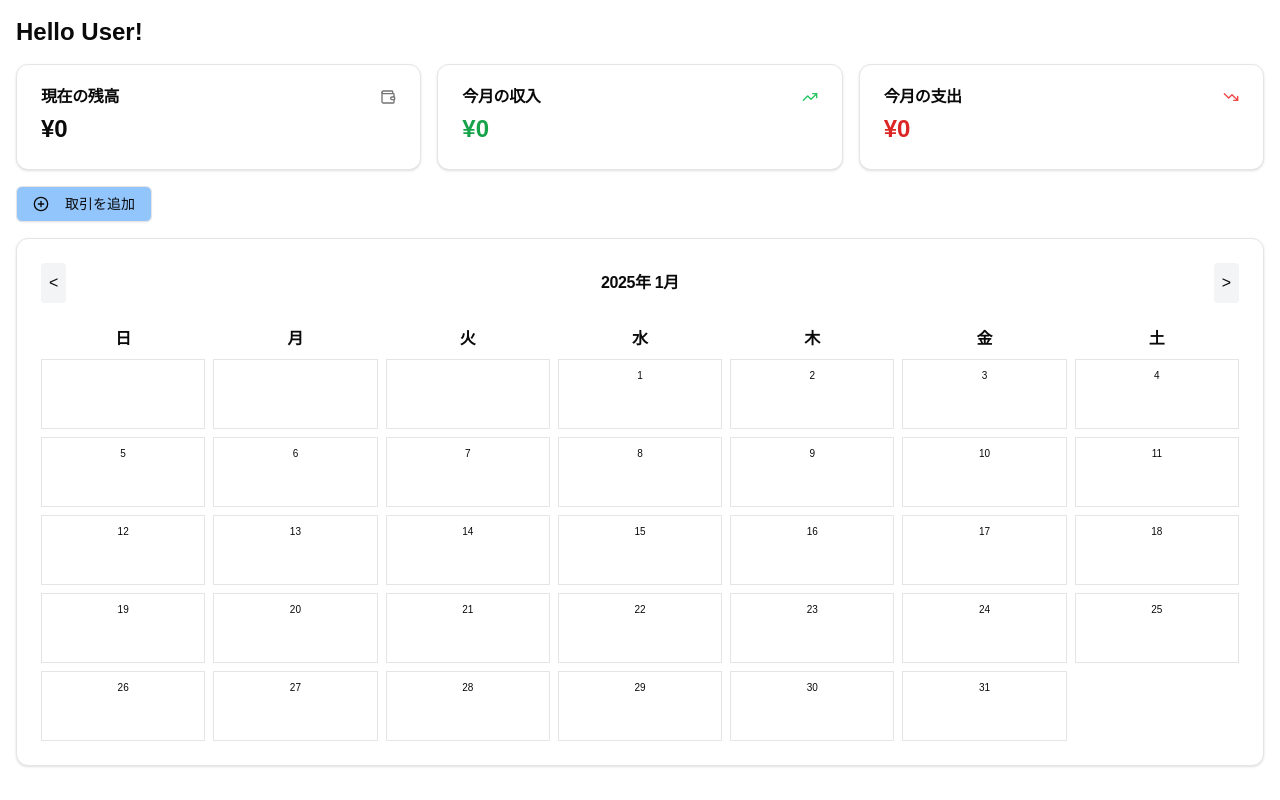
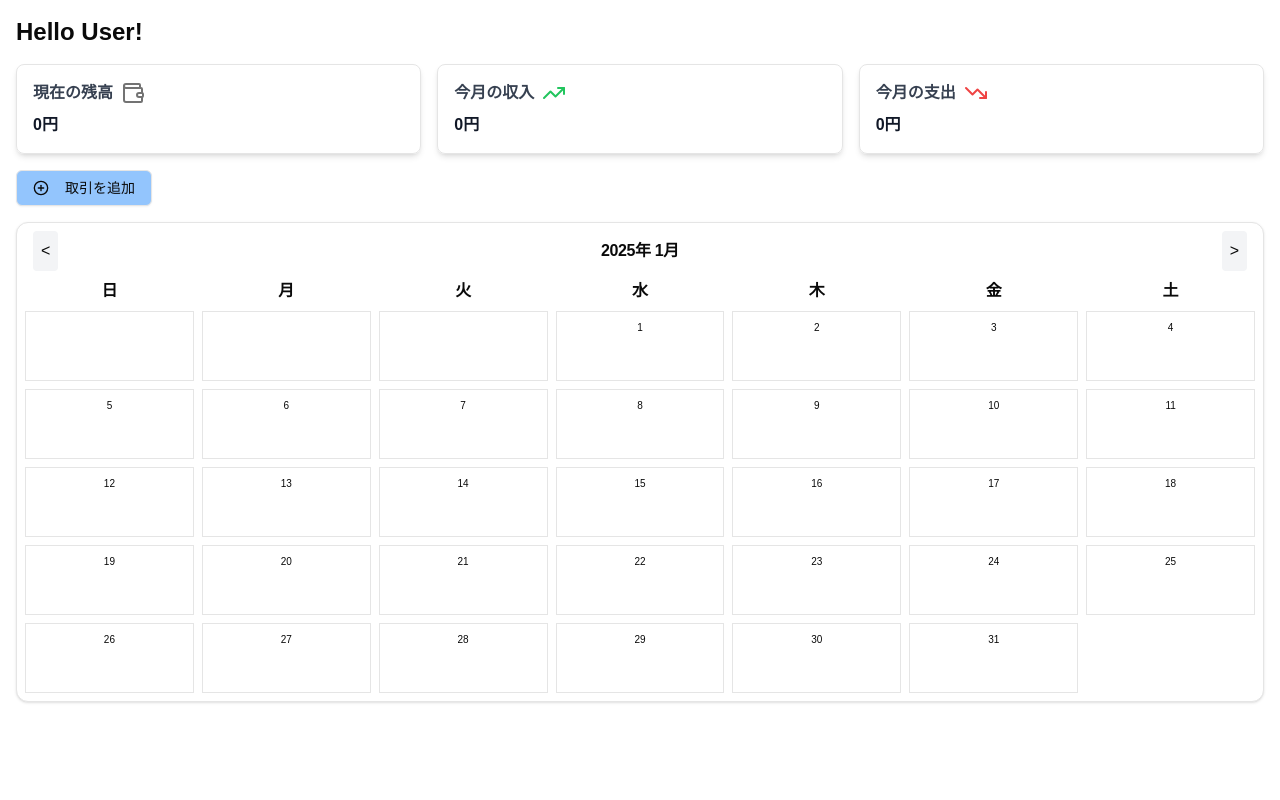
Before and after one commit to renokazaki/Money-Management, a Next.js app: page / in a window 1280 px wide. Built offline with nearby package versions, Linux system fonts and the light colour scheme.

Commit message:
コンポーネント分割

```diff
--- a/app/page.tsx
+++ b/app/page.tsx
@@ -1,93 +1,22 @@
 "use client";
 import React, { useState } from "react";
-import { Button } from "@/components/ui/button";
-import { PlusCircle, TrendingDown, TrendingUp, Wallet } from "lucide-react";
 import Calendar from "@/components/calender/Calendar";
-
 import { Transaction } from "@/types/type";
-import DashboardCard from "@/components/dashBoardCard/DashBoardCard";
-import AddTransactionModal from "@/components/modal/AddTransactionModal";
-
-// 現在の月の取引をフィルタリング
-const getCurrentMonthRange = () => {
-  const now = new Date();
-  const firstDay = new Date(now.getFullYear(), now.getMonth(), 1);
-  const lastDay = new Date(now.getFullYear(), now.getMonth() + 1, 0);
-  return { firstDay, lastDay };
-};
+import DashBoard from "@/components/dashBoard/DashBoard";
 
 const Home = () => {
   const [transactions, setTransactions] = useState<Transaction[]>([]);
-  const [balance, setBalance] = useState<number>(0);
-  const [showModal, setShowModal] = useState(false);
-
-  // 新規取引追加ハンドラ
-  const addTransaction = (transaction: Transaction) => {
-    const newTransactions = [...transactions, transaction];
-    setTransactions(newTransactions);
-    setBalance((prevBalance) =>
-      transaction.type === "income"
-        ? prevBalance + transaction.amount
-        : prevBalance - transaction.amount
-    );
-  };
-
-  // 月の取引をフィルタリング
-  const getCurrentMonthTransactions = () => {
-    const { firstDay, lastDay } = getCurrentMonthRange();
-
-    return transactions.filter((t) => {
-      const transactionDate = new Date(t.date);
-      return transactionDate >= firstDay && transactionDate <= lastDay;
-    });
-  };
 
   return (
     <div className="container mx-auto p-4">
       <h1 className="text-2xl font-bold mb-4">Hello User!</h1>
+      {/* 総合ダッシュボード */}
+      <DashBoard
+        transactions={transactions}
+        setTransactions={setTransactions}
+      />
 
-      {/* 総合ダッシュボード */}
-      <div className="grid grid-cols-3 gap-4 mb-4">
-        <DashboardCard
-          title="現在の残高"
-          amount={balance}
-          icon={<Wallet className="h-4 w-4 text-muted-foreground" />}
-          color="muted"
-        />
-        <DashboardCard
-          title="今月の収入"
-          amount={getCurrentMonthTransactions()
-            .filter((t) => t.type === "income")
-            .reduce((sum, t) => sum + t.amount, 0)}
-          icon={<TrendingUp className="h-4 w-4 text-green-500" />}
-          color="green"
-        />
-        <DashboardCard
-          title="今月の支出"
-          amount={getCurrentMonthTransactions()
-            .filter((t) => t.type === "expense")
-            .reduce((sum, t) => sum + t.amount, 0)}
-          icon={<TrendingDown className="h-4 w-4 text-red-500" />}
-          color="red"
-        />
-      </div>
-
-      {/* 取引追加ボタン */}
-      <Button
-        variant="outline"
-        className="flex items-center mb-4 bg-blue-300"
-        onClick={() => setShowModal(true)}
-      >
-        <PlusCircle className="mr-2" /> 取引を追加
-      </Button>
-
-      {/* モーダル */}
-      {showModal && (
-        <AddTransactionModal
-          onAddTransaction={addTransaction}
-          onClose={() => setShowModal(false)}
-        />
-      )}
+      {/* カレンダー */}
       <Calendar transactions={transactions} />
     </div>
   );
--- a/components/calender/Calendar.tsx
+++ b/components/calender/Calendar.tsx
@@ -58,7 +58,7 @@ const Calendar: React.FC<{ transactions: Transaction[] }> = ({
   return (
     <Card>
       <CardHeader>
-        <div className="flex justify-between items-center">
+        <div className="flex justify-between items-center mb-2">
           <button
             onClick={() =>
               setCurrentDate(
@@ -86,7 +86,7 @@ const Calendar: React.FC<{ transactions: Transaction[] }> = ({
                 )
               )
             }
-            className="p-2 bg-gray-100 rounded"
+            className="p-2 mr-4 bg-gray-100 rounded"
           >
             {">"}
           </button>
--- /dev/null
+++ b/components/dashBoard/Cards.tsx
@@ -0,0 +1,24 @@
+"use client";
+
+import { Card } from "../ui/card";
+
+const Cards: React.FC<{
+  title: string;
+  amount: number;
+  icon: React.ReactNode;
+  color: string;
+}> = ({ title, amount, icon, color }) => {
+  return (
+    <Card className={`rounded-lg p-4 bg-${color}-100 shadow-md`}>
+      <h3 className="flex gap-2 text-base font-semibold text-gray-700">
+        {title}
+        <span className="flex items-center mb-2">{icon}</span>
+      </h3>
+      <p className="text-base font-bold text-gray-900">
+        {amount.toLocaleString()}円
+      </p>
+    </Card>
+  );
+};
+
+export default Cards;
--- /dev/null
+++ b/components/dashBoard/DashBoard.tsx
@@ -0,0 +1,49 @@
+import React, { useState } from "react";
+import { Transaction } from "@/types/type";
+import { Button } from "@/components/ui/button";
+import { PlusCircle } from "lucide-react";
+import AddTransactionModal from "../modal/AddTransactionModal";
+import DashboardCard from "./DashBoardCard";
+
+const DashBoard: React.FC<{
+  transactions: Transaction[];
+  setTransactions: React.Dispatch<React.SetStateAction<Transaction[]>>;
+}> = ({ transactions, setTransactions }) => {
+  const [showModal, setShowModal] = useState(false);
+  const [balance, setBalance] = useState<number>(0);
+
+  // 新規取引追加ハンドラ
+  const addTransaction = (transaction: Transaction) => {
+    const newTransactions = [...transactions, transaction];
+    setTransactions(newTransactions);
+    setBalance((prevBalance) =>
+      transaction.type === "income"
+        ? prevBalance + transaction.amount
+        : prevBalance - transaction.amount
+    );
+  };
+
+  return (
+    <div>
+      {/* 総合ダッシュボード */}
+      <DashboardCard transactions={transactions} balance={balance} />
+      {/* 取引追加ボタン */}
+      <Button
+        variant="outline"
+        className="flex items-center mb-4 bg-blue-300"
+        onClick={() => setShowModal(true)}
+      >
+        <PlusCircle className="mr-2" /> 取引を追加
+      </Button>
+      {/* モーダル */}
+      {showModal && (
+        <AddTransactionModal
+          onAddTransaction={addTransaction}
+          onClose={() => setShowModal(false)}
+        />
+      )}
+    </div>
+  );
+};
+
+export default DashBoard;
--- /dev/null
+++ b/components/dashBoard/DashBoardCard.tsx
@@ -0,0 +1,59 @@
+"use client";
+
+import { TrendingDown, TrendingUp, Wallet } from "lucide-react";
+import { Transaction } from "@/types/type";
+import Cards from "./Cards";
+
+type DashboardProps = {
+  transactions: Transaction[];
+  balance: number;
+};
+
+const DashboardCard: React.FC<DashboardProps> = ({ transactions, balance }) => {
+  // 現在の月の取引データをフィルタリング
+  const getCurrentMonthTransactions = () => {
+    const now = new Date();
+    const firstDay = new Date(now.getFullYear(), now.getMonth(), 1);
+    const lastDay = new Date(now.getFullYear(), now.getMonth() + 1, 0);
+
+    return transactions.filter((t) => {
+      const transactionDate = new Date(t.date);
+      return transactionDate >= firstDay && transactionDate <= lastDay;
+    });
+  };
+
+  const currentMonthTransactions = getCurrentMonthTransactions();
+
+  const income = currentMonthTransactions
+    .filter((t) => t.type === "income")
+    .reduce((sum, t) => sum + t.amount, 0);
+
+  const expense = currentMonthTransactions
+    .filter((t) => t.type === "expense")
+    .reduce((sum, t) => sum + t.amount, 0);
+
+  return (
+    <div className="grid grid-cols-3 gap-4 mb-4">
+      <Cards
+        title="現在の残高"
+        amount={balance}
+        icon={<Wallet className="w-6 h-6 text-muted-foreground" />}
+        color="muted"
+      />
+      <Cards
+        title="今月の収入"
+        amount={income}
+        icon={<TrendingUp className="w-6 h-6 text-green-500" />}
+        color="green"
+      />
+      <Cards
+        title="今月の支出"
+        amount={expense}
+        icon={<TrendingDown className="w-6 h-6 text-red-500" />}
+        color="red"
+      />
+    </div>
+  );
+};
+
+export default DashboardCard;
--- a/components/dashBoardCard/DashBoardCard.tsx
+++ /dev/null
@@ -1,25 +0,0 @@
-"use client";
-import { Card, CardHeader, CardTitle, CardContent } from "@/components/ui/card";
-
-const DashboardCard: React.FC<{
-  title: string;
-  amount: number;
-  icon: React.ReactNode;
-  color: string;
-}> = ({ title, amount, icon, color }) => {
-  return (
-    <Card>
-      <CardHeader className="flex flex-row items-center justify-between space-y-0 pb-2">
-        <CardTitle>{title}</CardTitle>
-        {icon}
-      </CardHeader>
-      <CardContent>
-        <div className={`text-2xl font-bold text-${color}-600`}>
-          ¥{amount.toLocaleString()}
-        </div>
-      </CardContent>
-    </Card>
-  );
-};
-
-export default DashboardCard;
--- a/components/ui/card.tsx
+++ b/components/ui/card.tsx
@@ -1,6 +1,6 @@
-import * as React from "react"
+import * as React from "react";
 
-import { cn } from "@/lib/utils"
+import { cn } from "@/lib/utils";
 
 const Card = React.forwardRef<
   HTMLDivElement,
@@ -14,8 +14,8 @@ const Card = React.forwardRef<
     )}
     {...props}
   />
-))
-Card.displayName = "Card"
+));
+Card.displayName = "Card";
 
 const CardHeader = React.forwardRef<
   HTMLDivElement,
@@ -23,11 +23,11 @@ const CardHeader = React.forwardRef<
 >(({ className, ...props }, ref) => (
   <div
     ref={ref}
-    className={cn("flex flex-col space-y-1.5 p-6", className)}
+    className={cn("flex flex-col space-y-1 pl-4 pt-2", className)}
     {...props}
   />
-))
-CardHeader.displayName = "CardHeader"
+));
+CardHeader.displayName = "CardHeader";
 
 const CardTitle = React.forwardRef<
   HTMLDivElement,
@@ -38,8 +38,8 @@ const CardTitle = React.forwardRef<
     className={cn("font-semibold leading-none tracking-tight", className)}
     {...props}
   />
-))
-CardTitle.displayName = "CardTitle"
+));
+CardTitle.displayName = "CardTitle";
 
 const CardDescription = React.forwardRef<
   HTMLDivElement,
@@ -50,16 +50,16 @@ const CardDescription = React.forwardRef<
     className={cn("text-sm text-muted-foreground", className)}
     {...props}
   />
-))
-CardDescription.displayName = "CardDescription"
+));
+CardDescription.displayName = "CardDescription";
 
 const CardContent = React.forwardRef<
   HTMLDivElement,
   React.HTMLAttributes<HTMLDivElement>
 >(({ className, ...props }, ref) => (
-  <div ref={ref} className={cn("p-6 pt-0", className)} {...props} />
-))
-CardContent.displayName = "CardContent"
+  <div ref={ref} className={cn("py-4 p-2 pt-0", className)} {...props} />
+));
+CardContent.displayName = "CardContent";
 
 const CardFooter = React.forwardRef<
   HTMLDivElement,
@@ -70,7 +70,14 @@ const CardFooter = React.forwardRef<
     className={cn("flex items-center p-6 pt-0", className)}
     {...props}
   />
-))
-CardFooter.displayName = "CardFooter"
+));
+CardFooter.displayName = "CardFooter";
 
-export { Card, CardHeader, CardFooter, CardTitle, CardDescription, CardContent }
+export {
+  Card,
+  CardHeader,
+  CardFooter,
+  CardTitle,
+  CardDescription,
+  CardContent,
+};
--- a/tsconfig.json
+++ b/tsconfig.json
@@ -22,6 +22,6 @@
       "@/*": ["./*"]
     }
   },
-  "include": ["next-env.d.ts", "**/*.ts", "**/*.tsx", ".next/types/**/*.ts", "components/calender/Calendartsx"],
+  "include": ["next-env.d.ts", "**/*.ts", "**/*.tsx", ".next/types/**/*.ts", "components/calender/Calendartsx", "components/dashBoard/DashBoard.jsx"],
   "exclude": ["node_modules"]
 }
```
